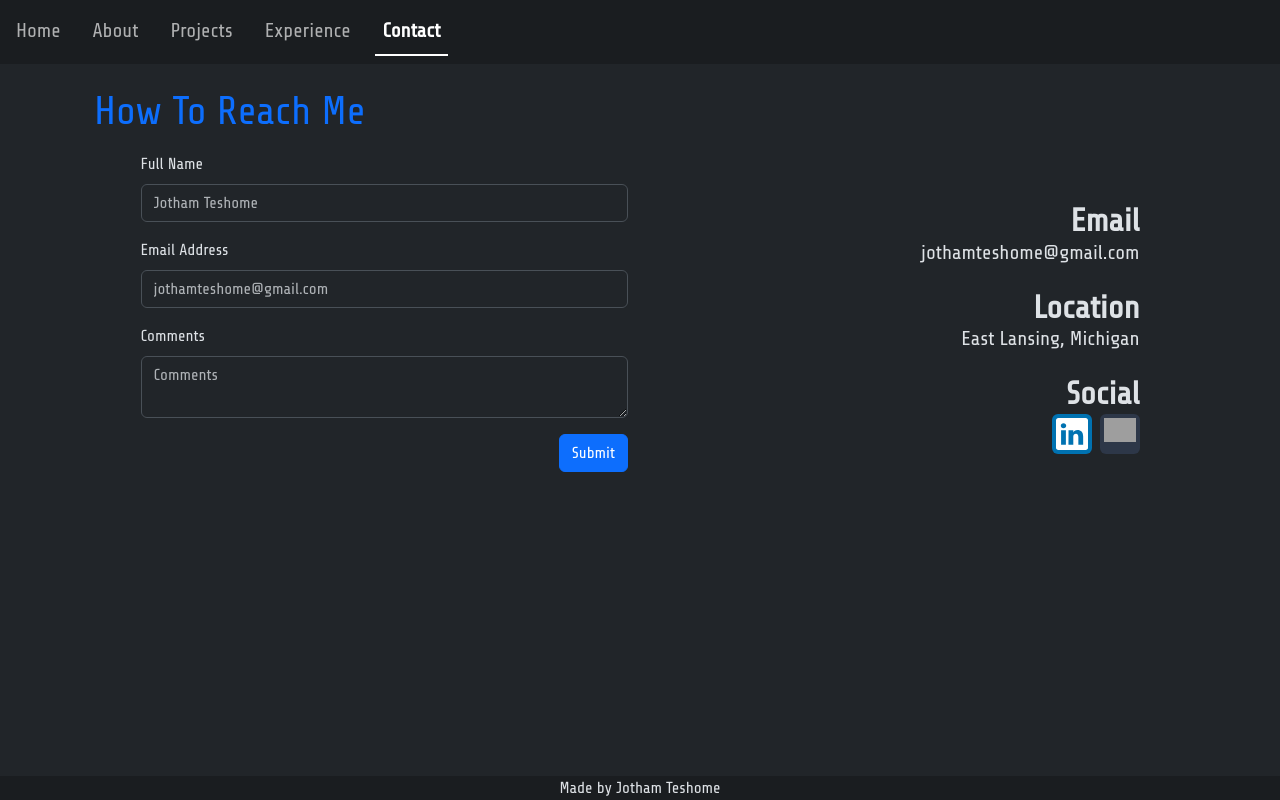
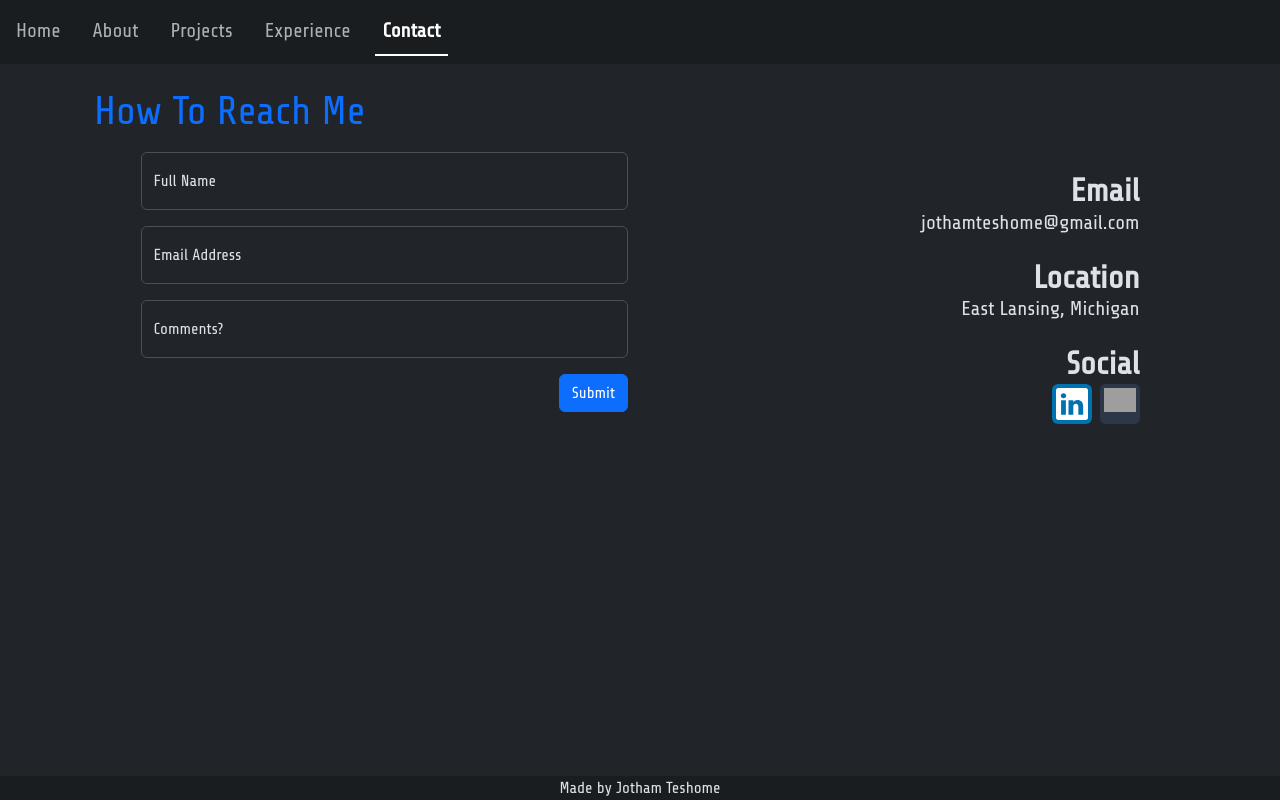
Before and after one commit to jothamteshome/NextJS-Portfolio-Website, a Next.js app: page /contact in a window 1280 px wide. Built offline with nearby package versions, Linux system fonts and the light colour scheme; grey boxes are pictures that could not be loaded.

Commit message:
Moved FeedbackForm to seperate file

```diff
--- /dev/null
+++ b/src/app/contact/FeedbackForm.js
@@ -0,0 +1,54 @@
+"use client"
+
+import { contact__page_column_variant } from '@/constants/animationVariants';
+
+import { motion } from 'framer-motion';
+
+import Button from 'react-bootstrap/Button';
+import FloatingLabel from 'react-bootstrap/FloatingLabel';
+import Form from 'react-bootstrap/Form';
+
+
+/**
+ * Represents a field in the FeedbackForm element
+ * @param {object} props - The props object
+ * @param {object} props.field_data - An object containing information about a field to build
+ * @returns Returns a Form input element with specified type and floating label
+ */
+const FormField = function ({ field_data }) {
+    return (
+        <FloatingLabel className='mb-3' controlId={field_data.id} label={field_data.label}>
+            <Form.Control type={field_data.type} placeholder={field_data.placeholder} required />
+        </FloatingLabel>
+    );
+}
+
+
+/**
+ * Represents a Form to submit comments or message me
+ * @returns {JSX.Element} A Form element containing fields such as name, email, and comments
+ */
+const FeedbackForm = function () {
+    // Information about fields to create for form
+    const form_fields = [
+        { id: 'floatingName', label: 'Full Name', type: 'text', placeholder: "First Last" },
+        { id: 'floatingEmail', label: 'Email Address', type: 'email', placeholder: "name@email.com" },
+        { id: 'floatingComments', label: 'Comments?', type: 'textarea', placeholder: "Comments?" }
+    ]
+
+    return (
+        <motion.div variants={contact__page_column_variant}>
+            <Form>
+                {form_fields.map((field, i) => (
+                    <FormField key={i} field_data={field} />
+                ))
+                }
+                <Form.Group className='mb-3 d-flex justify-content-end' controlId='formGroupSubmitButton'>
+                    <Button as="input" type="submit" value="Submit" />
+                </Form.Group>
+            </Form>
+        </motion.div>
+    );
+};
+
+export default FeedbackForm;
--- a/src/app/contact/page.js
+++ b/src/app/contact/page.js
@@ -10,42 +10,12 @@ import { contactInformation } from '@/constants/profileConstants';
 
 import { motion } from 'framer-motion';
 
-import Button from 'react-bootstrap/Button';
 import Container from 'react-bootstrap/Container';
 import ContentSection from '@/components/ContentSection';
-import Form from 'react-bootstrap/Form';
+import FeedbackForm from "./FeedbackForm.js";
 import Row from 'react-bootstrap/Row';
 import Stack from 'react-bootstrap/Stack';
 import SocialLinks from '@/components/SocialLinks';
-
-
-/**
- * Represents a Form to submit comments or message me
- * @returns {JSX.Element} A Form element containing fields such as name, email, and comments
- */
-const FormLayout = function () {
-    return (
-        <motion.div variants={contact__page_column_variant}>
-            <Form>
-                <Form.Group className='mb-3' controlId="formGroupName">
-                    <Form.Label>Full Name</Form.Label>
-                    <Form.Control type="text" placeholder="Jotham Teshome" />
-                </Form.Group>
-                <Form.Group className='mb-3' controlId="formGroupEmail">
-                    <Form.Label>Email Address</Form.Label>
-                    <Form.Control type="email" placeholder="jothamteshome@gmail.com" />
-                </Form.Group>
-                <Form.Group className='mb-3' controlId="formGroupTextarea">
-                    <Form.Label>Comments</Form.Label>
-                    <Form.Control as="textarea" placeholder="Comments" />
-                </Form.Group>
-                <Form.Group className='mb-3 d-flex justify-content-end' controlId='formGroupSubmitButton'>
-                    <Button as="input" type="submit" value="Submit" />
-                </Form.Group>
-            </Form>
-        </motion.div>
-    );
-};
 
 
 /**
@@ -119,13 +89,13 @@ const ContactPage = function () {
                     {/* Builds a row in correct order for animation when page is large */}
                     <ReachMeRow flex_row_reverse={true} display_classes={["d-none", "d-lg-block"]}>
                         <ContactInfo />
-                        <FormLayout />
+                        <FeedbackForm />
                     </ReachMeRow>
 
 
                     {/* Builds a row in correct order for animation when page is small */}
                     <ReachMeRow display_classes={["d-block", "d-lg-none"]}>
-                        <FormLayout />
+                        <FeedbackForm />
                         <ContactInfo />
                     </ReachMeRow>
                 </ContentSection>
```
